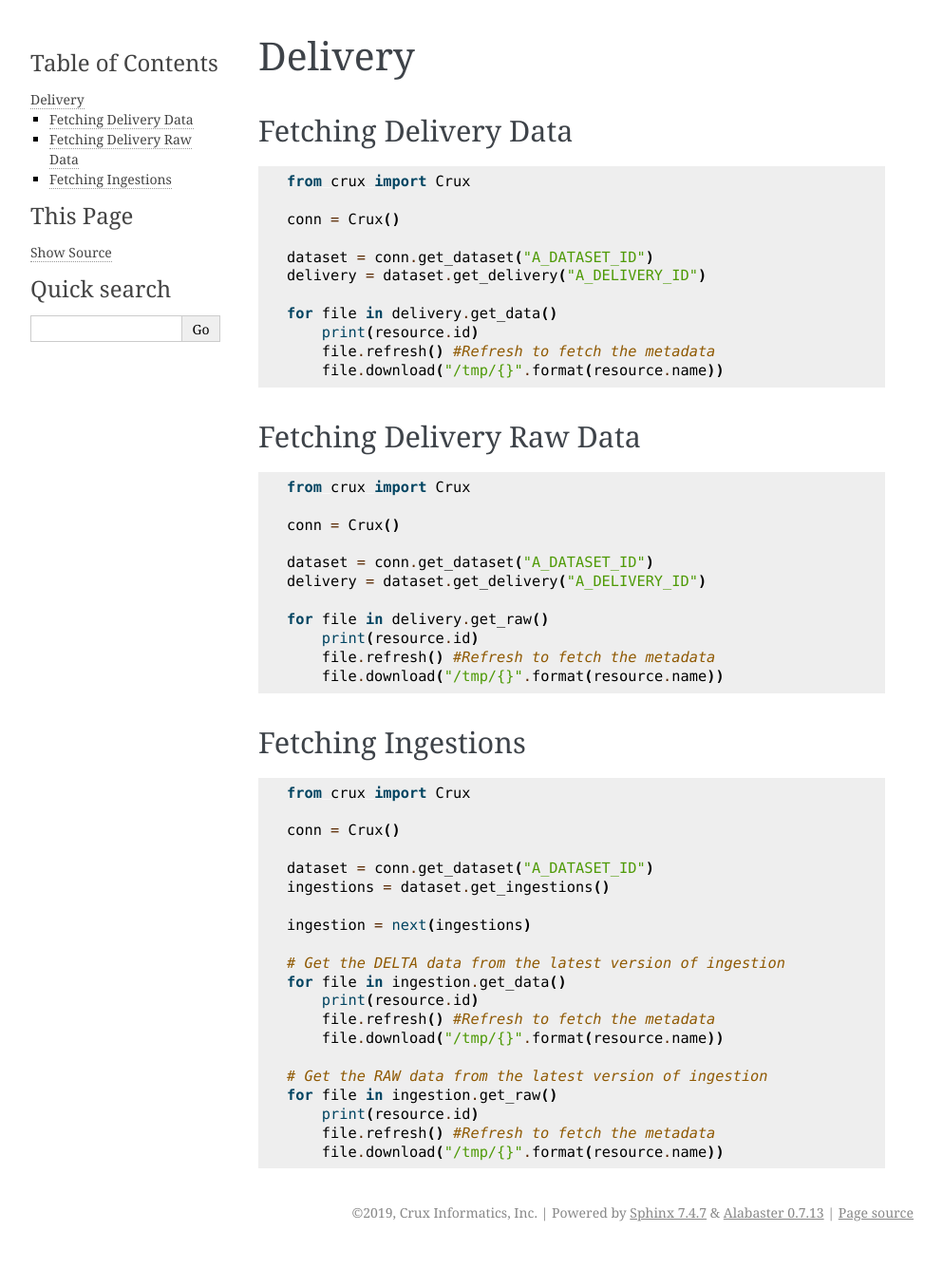
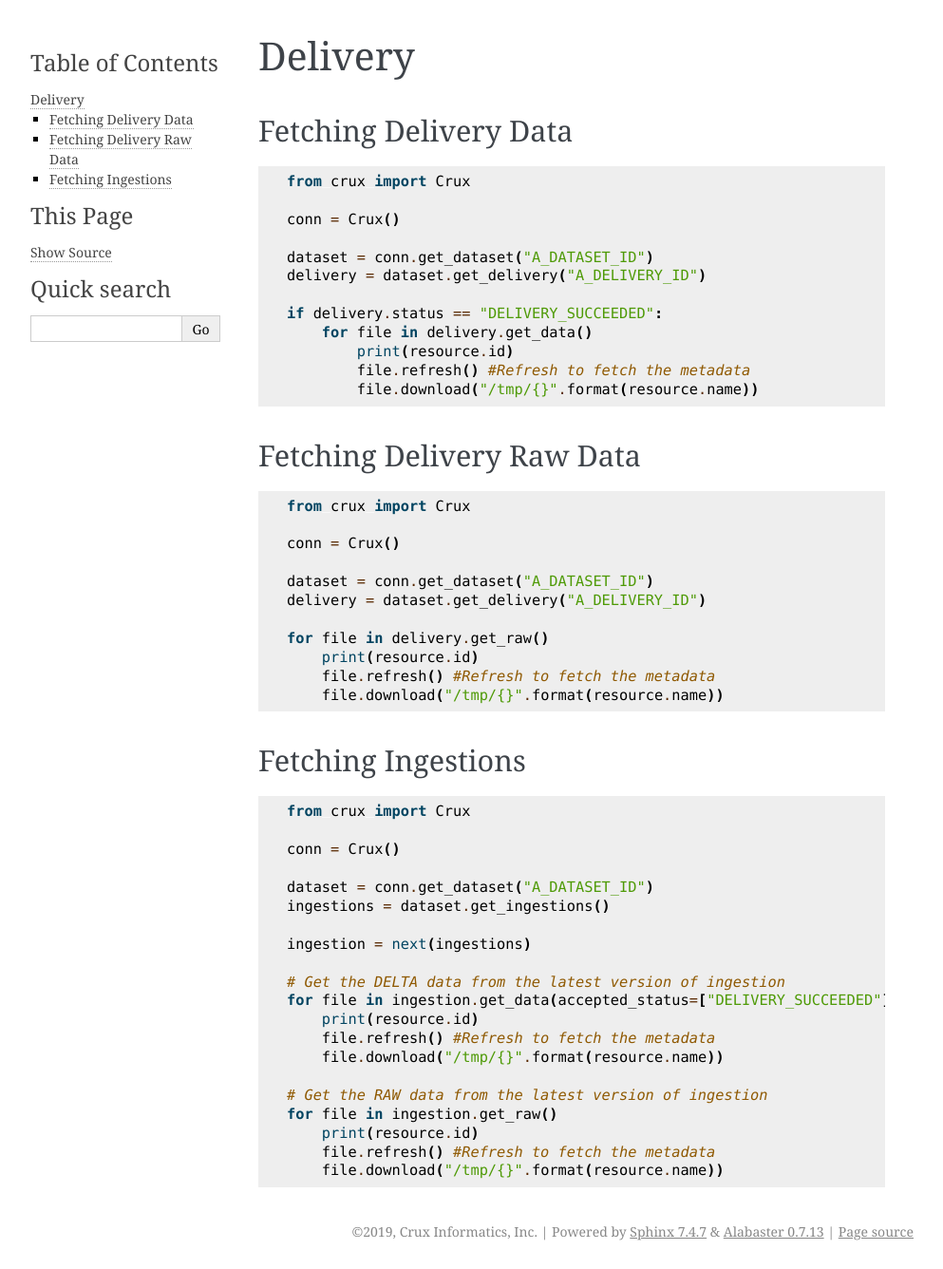
Before and after one commit to cruxinformatics/crux-python, a Sphinx documentation site: the page built from docs/delivery.md, in a window 1280 px wide. Shown: the whole page at 95% size, without its empty margins (148-1141 px from the left). Built offline with Sphinx 7.4.7, drawn with Linux system fonts in a browser that asks for light colours; pages that are not in the unit, such as notebooks, are missing from menus.

Commit message:
Adding changes

````diff
--- a/docs/delivery.md
+++ b/docs/delivery.md
@@ -10,10 +10,11 @@ conn = Crux()
 dataset = conn.get_dataset("A_DATASET_ID")
 delivery = dataset.get_delivery("A_DELIVERY_ID")
 
-for file in delivery.get_data()
-    print(resource.id)
-    file.refresh() #Refresh to fetch the metadata
-    file.download("/tmp/{}".format(resource.name))
+if delivery.status == "DELIVERY_SUCCEEDED":
+    for file in delivery.get_data()
+        print(resource.id)
+        file.refresh() #Refresh to fetch the metadata
+        file.download("/tmp/{}".format(resource.name))
 ```
 ## Fetching Delivery Raw Data
 
@@ -44,7 +45,7 @@ ingestions = dataset.get_ingestions()
 ingestion = next(ingestions)
 
 # Get the DELTA data from the latest version of ingestion
-for file in ingestion.get_data()
+for file in ingestion.get_data(accepted_status=["DELIVERY_SUCCEEDED"])
     print(resource.id)
     file.refresh() #Refresh to fetch the metadata
     file.download("/tmp/{}".format(resource.name))
````
Also changed, not shown: 1 other file.
